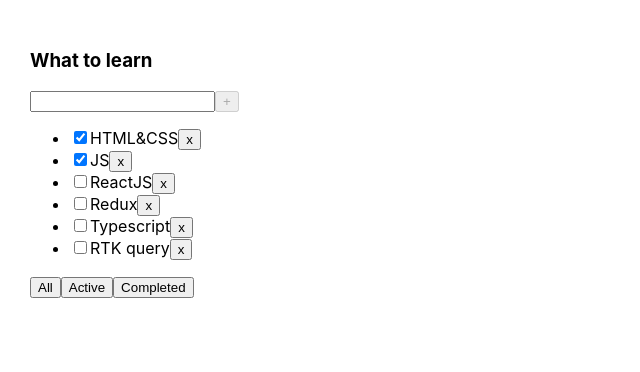
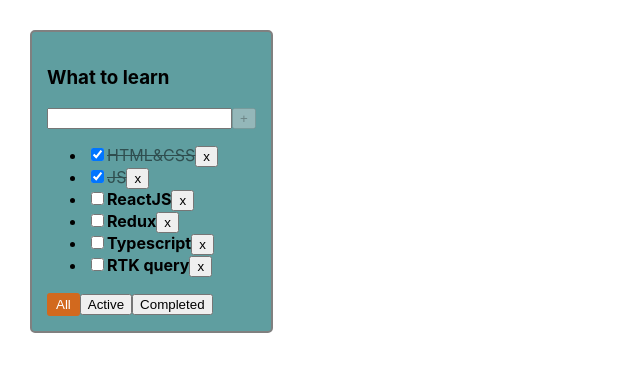
Before and after one commit to YurySamsonenka/todolist-with-viktor, a React (Create React App) app: page / in a window 1280 px wide. Shown: the top 372 px of the page, without its empty margins (0-640 px from the left). Built offline with nearby package versions, Linux system fonts and the light colour scheme.

Commit message:
закончили todolist 4

```diff
--- a/src/App.css
+++ b/src/App.css
@@ -6,3 +6,31 @@
 .App > div {
   margin-right: 50px;
 }
+
+.todolist {
+  background-color: cadetblue;
+  border: 2px solid gray;
+  border-radius: 5px;
+  padding: 15px;
+}
+
+.task-done {
+  text-decoration: line-through;
+  opacity: 0.5;
+}
+
+.task {
+  font-weight: bold;
+}
+
+.active {
+  background-color: chocolate;
+  color: white;
+  border-radius: 3px;
+  border: 3px solid chocolate;
+}
+
+.taskInputError {
+border: 2px solid red;
+  outline: none;
+}
--- a/src/App.tsx
+++ b/src/App.tsx
@@ -1,7 +1,7 @@
 import './App.css';
-import {Todolist} from './Todolist';
-import {useState} from 'react';
-import {v1} from 'uuid';
+import { Todolist } from './Todolist';
+import { useState } from 'react';
+import { v1 } from 'uuid';
 
 export type TaskType = {
   id: string
@@ -13,12 +13,12 @@
 
 function App() {
   const [tasks, setTasks] = useState<TaskType[]>([
-    {id: v1(), title: 'HTML&CSS', isDone: true},
-    {id: v1(), title: 'JS', isDone: true},
-    {id: v1(), title: 'ReactJS', isDone: false},
-    {id: v1(), title: 'Redux', isDone: false},
-    {id: v1(), title: 'Typescript', isDone: false},
-    {id: v1(), title: 'RTK query', isDone: false},
+    { id: v1(), title: 'HTML&CSS', isDone: true },
+    { id: v1(), title: 'JS', isDone: true },
+    { id: v1(), title: 'ReactJS', isDone: false },
+    { id: v1(), title: 'Redux', isDone: false },
+    { id: v1(), title: 'Typescript', isDone: false },
+    { id: v1(), title: 'RTK query', isDone: false },
   ]);
 
   const [filter, setFilter] = useState<FilterValuesType>('all');
@@ -44,17 +44,24 @@
   }
 
   const addTasks = (title: string) => {
-    const newTask: TaskType = {id: v1(), title, isDone: false};
+    const newTask: TaskType = { id: v1(), title, isDone: false };
     setTasks([newTask, ...tasks]);
+  };
+
+  const changeTaskStatus = (taskId: string, newIsDoneValue: boolean) => {
+    const nextState: Array<TaskType> = tasks.map(t => t.id === taskId ? { ...t, isDone: newIsDoneValue } : t);
+    setTasks(nextState);
   };
 
   return (
     <div className="App">
       <Todolist title="What to learn"
-                tasks={tasksForTodolist}
-                removeTask={removeTask}
-                changeFilter={changeFilter}
-                addTasks={addTasks} />
+        tasks={tasksForTodolist}
+        filter={filter}
+        removeTask={removeTask}
+        changeFilter={changeFilter}
+        addTasks={addTasks}
+        changeTaskStatus={changeTaskStatus} />
     </div>
   );
 }
--- a/src/Button.tsx
+++ b/src/Button.tsx
@@ -2,10 +2,11 @@
 	title: string
 	onClick?:()=> void
 	disabled?: boolean
+	classes?: string
 }
 
-export const Button = ({title, onClick, disabled}: ButtonPropsType) => {
+export const Button = ({title, onClick, disabled, classes}: ButtonPropsType) => {
 	return (
-		<button disabled={disabled} onClick={onClick}>{title}</button>
+		<button className={classes} disabled={disabled} onClick={onClick}>{title}</button>
 	)
 }
--- a/src/Todolist.tsx
+++ b/src/Todolist.tsx
@@ -1,25 +1,35 @@
-import {FilterValuesType, TaskType} from './App';
-import {Button} from './Button';
-import React, {useState} from 'react';
+import { FilterValuesType, TaskType } from './App';
+import { Button } from './Button';
+import React, { useState } from 'react';
 
 type PropsType = {
   title: string
   tasks: TaskType[]
+  filter: FilterValuesType
   removeTask: (taskId: string) => void
   changeFilter: (filter: FilterValuesType) => void
   addTasks: (title: string) => void
+  changeTaskStatus: (taskId: string, newIsDoneValue: boolean) => void
 }
 
-export const Todolist = ({title, tasks, removeTask, changeFilter, addTasks}: PropsType) => {
+export const Todolist = ({ title, tasks, filter, removeTask, changeFilter, addTasks, changeTaskStatus }: PropsType) => {
+
+    const [taskInputError, setTaskInputError] = useState<string | null>(null);
 
     const addTaskHandler = () => {
+      const trimmedTitle = taskTitle.trim();
+      if (trimmedTitle) {
         addTasks(taskTitle);
+      } else {
+        setTaskInputError('Title is required!');
+      }
       setTaskTitle('');
     };
 
     const [taskTitle, setTaskTitle] = useState('');
 
     const changeTaskTitleHandler = (e: React.ChangeEvent<HTMLInputElement>) => {
+      taskInputError && setTaskInputError(null);
       setTaskTitle(e.currentTarget.value);
     };
 
@@ -43,14 +53,20 @@
     const isTypeButtonDisabled = !taskTitle || taskTitle.length > 25;
 
     const userTaskTileLengthWarning = taskTitle.length > 15 && <div>We recommend task title is 15 charters</div>;
+    const userTaskEmptyTitleError = taskInputError && <div style={{ color: 'red' }}>{taskInputError}</div>;
 
     return (
-      <div>
+      <div className="todolist">
         <h3>{title}</h3>
         <div>
-          <input value={taskTitle} onChange={changeTaskTitleHandler} onKeyDown={keyDownAddTaskHandler} />
+          <input
+            value={taskTitle}
+            onChange={changeTaskTitleHandler}
+            onKeyDown={keyDownAddTaskHandler}
+            className={taskInputError ? 'taskInputError' : ''} />
           <Button title={'+'} onClick={addTaskHandler} disabled={isTypeButtonDisabled} />
           {userTaskTileLengthWarning}
+          {userTaskEmptyTitleError}
         </div>
         {
           tasks.length === 0
@@ -63,8 +79,10 @@
 
               return (
                 <li key={task.id}>
-                    <input type="checkbox" checked={task.isDone} />
-                    <span>{task.title}</span>
+                  <input type="checkbox"
+                    checked={task.isDone}
+                    onChange={(e) => changeTaskStatus(task.id, e.currentTarget.checked)} />
+                  <span className={task.isDone ? 'task-done' : 'task'}>{task.title}</span>
                   <Button title={'x'} onClick={removeTaskHandler} />
                 </li>
               );
@@ -72,9 +90,11 @@
           </ul>
         }
         <div>
-          <Button title={'All'} onClick={setAllTasksHandler} />
-          <Button title={'Active'} onClick={setActiveTasksHandler} />
-          <Button title={'Completed'} onClick={setCompletedTasksHandler} />
+          <Button title={'All'} onClick={setAllTasksHandler} classes={filter === 'all' ? 'active' : ''} />
+          <Button title={'Active'} onClick={setActiveTasksHandler} classes={filter === 'active' ? 'active' : ''} />
+          <Button title={'Completed'}
+            onClick={setCompletedTasksHandler}
+            classes={filter === 'completed' ? 'active' : ''} />
         </div>
       </div>
     );
```
Lines whose indentation alone changed are shown as unchanged.
